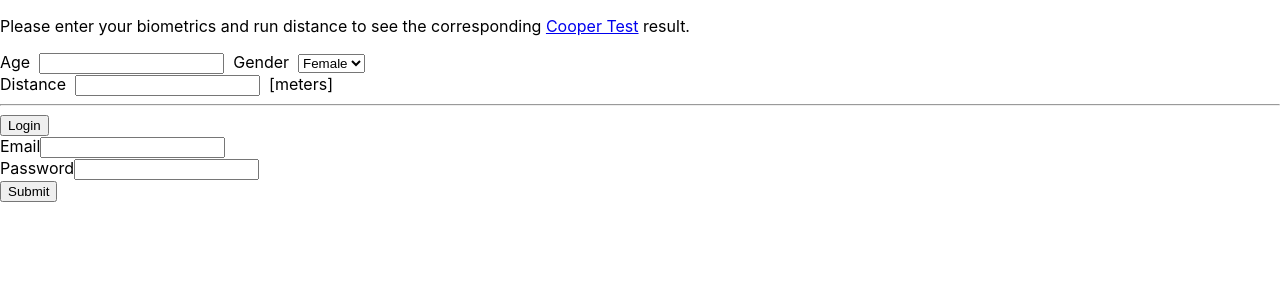
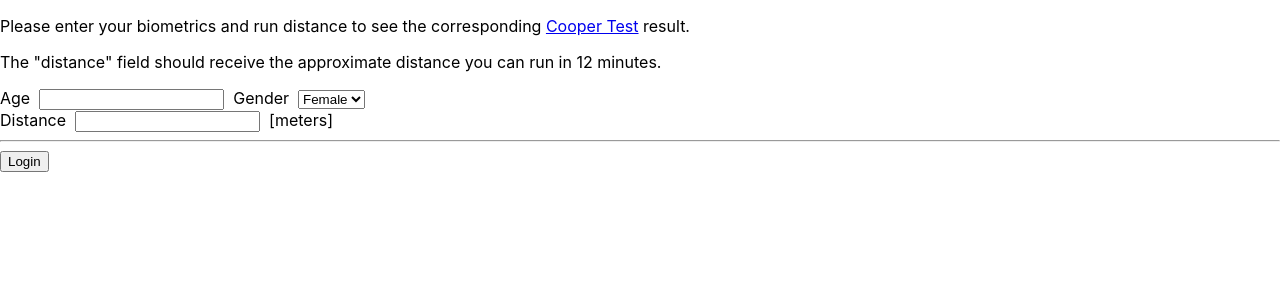
Before and after one commit to CA-ma/cooper_front_end, a React (Create React App) app: page / in a window 1280 px wide. Shown: the top 300 px of the page. Built offline with nearby package versions, Linux system fonts and the light colour scheme.

Commit message:
To App component, adds method to show login button and login form, adds comments for each section of functionality

```diff
--- a/src/App.js
+++ b/src/App.js
@@ -1,7 +1,7 @@
-{/* Import libraries */}
+// Import libraries
 import React, { Component } from "react";
 
-{/* Import components and modules */}
+// Import components and modules
 import DisplayCooperResult from "./components/DisplayCooperResult";
 import InputFields from "./components/InputFields";
 import LoginForm from "./components/LoginForm";
@@ -10,7 +10,7 @@ class App extends Component {
   constructor() {
     super();
 
-    {/* App state parameters */}
+    {/* App state parameter asignments */}
     {/* DisplayCooperResult, InputFields: age, gender, distance */}
     {/* LoginForm: renderLoginForm */}
     this.state = {
@@ -25,20 +25,31 @@ class App extends Component {
   }
 
   render() {
+    {/* Method to render Login button, and LoginForm upon Login button click */}
+    let renderLogin
+    if (this.state.renderLoginForm === true) {
+      renderLogin = (<LoginForm />)
+    } else {
+      renderLogin = (<button id="login" onClick = {() => {this.setState({renderLoginForm: true})}}>Login</button>)
+    }
+
     return (
       <div>
+        {/* Render Cooper Test and input fields explanation */}
         <p>Please enter your biometrics and run distance to see the corresponding <a href="https://en.wikipedia.org/wiki/Cooper_test" >Cooper Test</a> result.</p>
+        <p>The "distance" field should receive the approximate distance you can run in 12 minutes.</p>
         <InputFields inputChangeHandler={this.onChange.bind(this)} />
 
+        {/* Render Cooper Test result calculated from above inputs*/}
         <DisplayCooperResult
           age={this.state.age}
           gender={this.state.gender}
           distance={this.state.distance}
         />
 
+        {/* render user login info here */}
         <hr></hr>
-        <button id="login">Login</button>
-        <LoginForm />
+        {renderLogin}
       </div>
     )
   }
```
